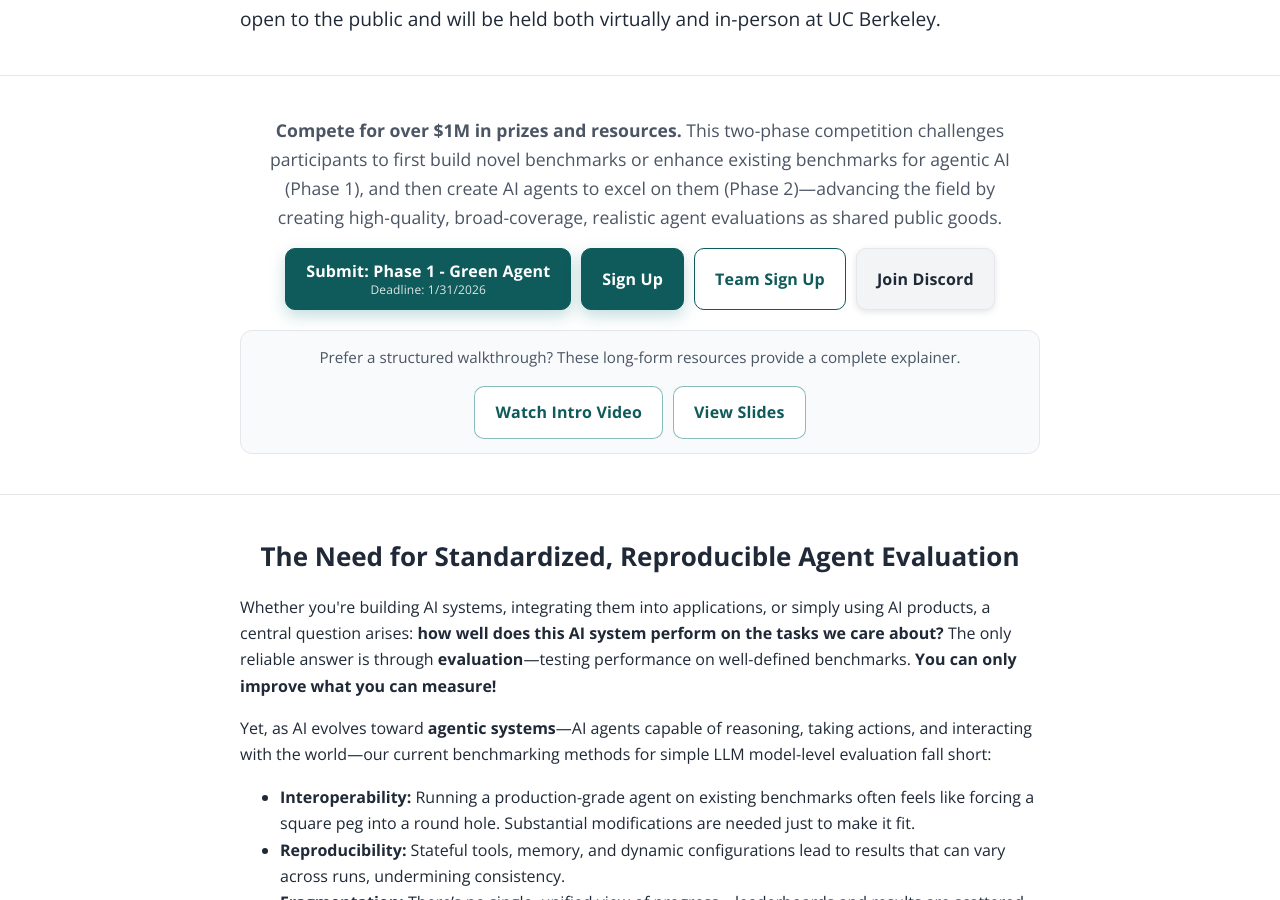
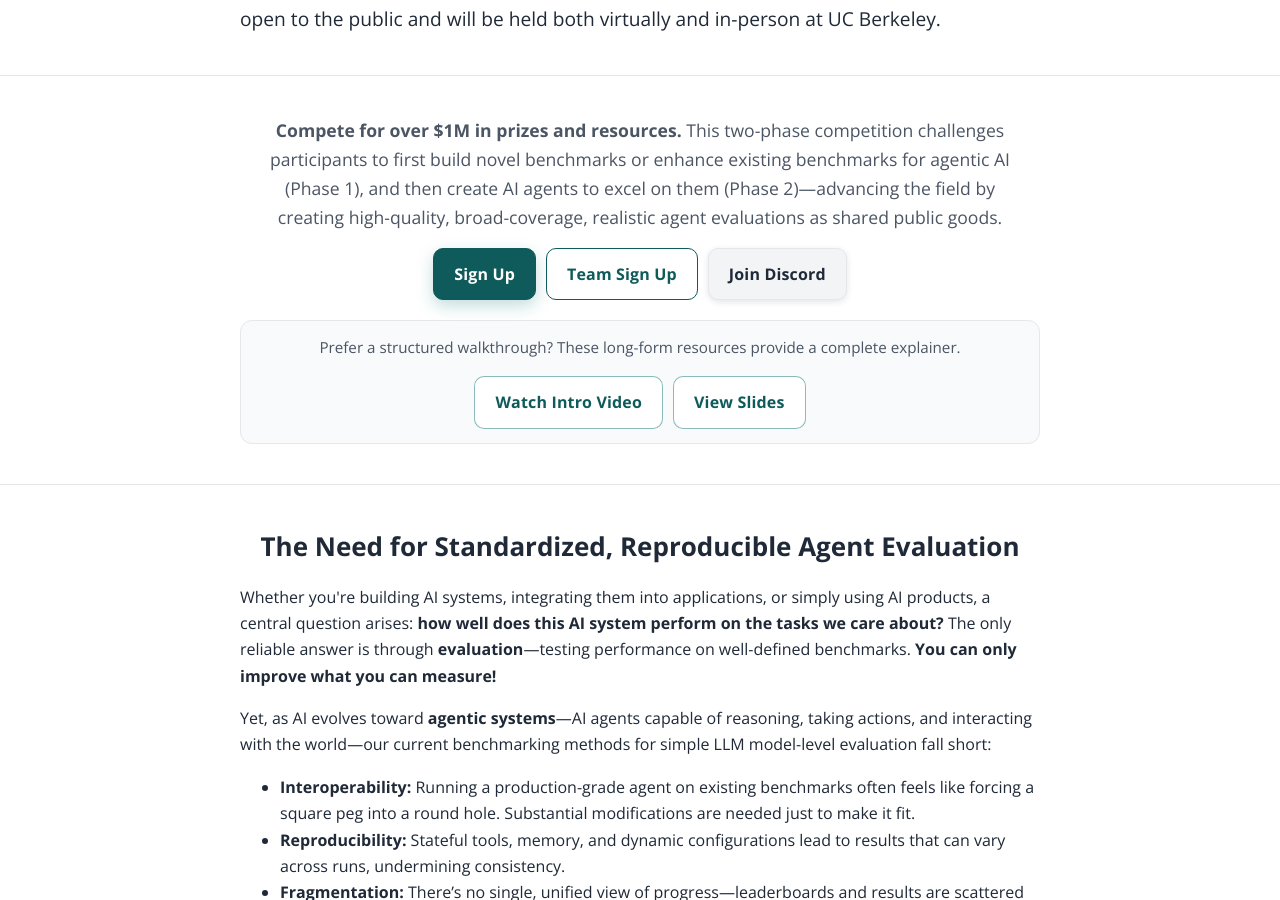
Before and after one commit to rdi-berkeley/rdi-berkeley.github.io, a Jekyll site: the page agentx-agentbeats.html, which Jekyll copies as it is, in a window 1280 px wide and 900 px high, scrolled down 1092 px. Built offline with Jekyll 4.4.1, drawn with Linux system fonts in a browser that asks for light colours; some of the changed text lies outside the part shown.

Commit message:
agentx-agentbeats: remove phase 1 submit buttons

```diff
--- a/agentx-agentbeats.html
+++ b/agentx-agentbeats.html
@@ -503,7 +503,6 @@
         <strong>Compete for over $1M in prizes and resources.</strong> This two-phase competition challenges participants to first build novel benchmarks or enhance existing benchmarks for agentic AI (Phase 1), and then create AI agents to excel on them (Phase 2)—advancing the field by creating high-quality, broad-coverage, realistic agent evaluations as shared public goods.
       </p>
       <div class="cta-row">
-        <a class="btn btn-primary btn-submit" href="https://forms.gle/1C5d8KXny2JBpZhz7" target="_blank" rel="noopener">Submit: Phase 1 - Green Agent<span class="btn-subtitle">Deadline: 1/31/2026</span></a>
         <a class="btn btn-primary" href="https://forms.gle/NHE8wYVgS6iJLwRj8" target="_blank" rel="noopener">Sign Up</a>
         <a class="btn btn-secondary" href="https://forms.gle/bThAdujamMju6JTg8" target="_blank" rel="noopener">Team Sign Up</a>
         <a class="btn" href="https://discord.gg/uqZUta3MYa" target="_blank" rel="noopener">Join Discord</a>
@@ -869,7 +868,6 @@
         </div>
       </div>
       <div class="cta-row">
-        <a class="btn btn-primary btn-submit" href="https://forms.gle/1C5d8KXny2JBpZhz7" target="_blank" rel="noopener">Submit: Phase 1 - Green Agent<span class="btn-subtitle">Deadline: 1/31/2026</span></a>
         <a class="btn btn-primary" href="https://forms.gle/NHE8wYVgS6iJLwRj8" target="_blank" rel="noopener">Sign Up</a>
         <a class="btn btn-secondary" href="https://forms.gle/bThAdujamMju6JTg8" target="_blank" rel="noopener">Team Sign Up</a>
         <a class="btn" href="https://github.com/agentbeats/tutorial" target="_blank" rel="noopener">Start Coding</a>
```
